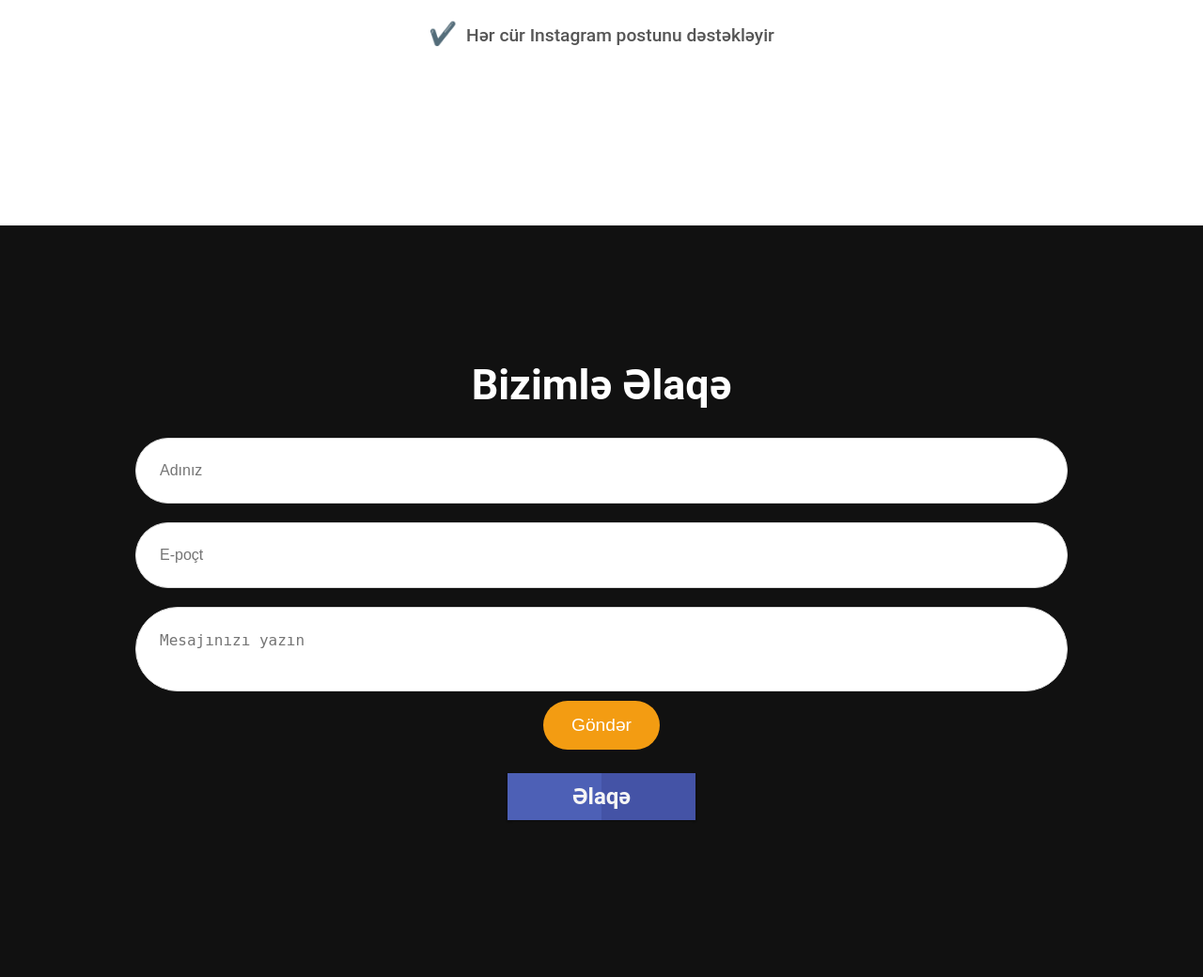
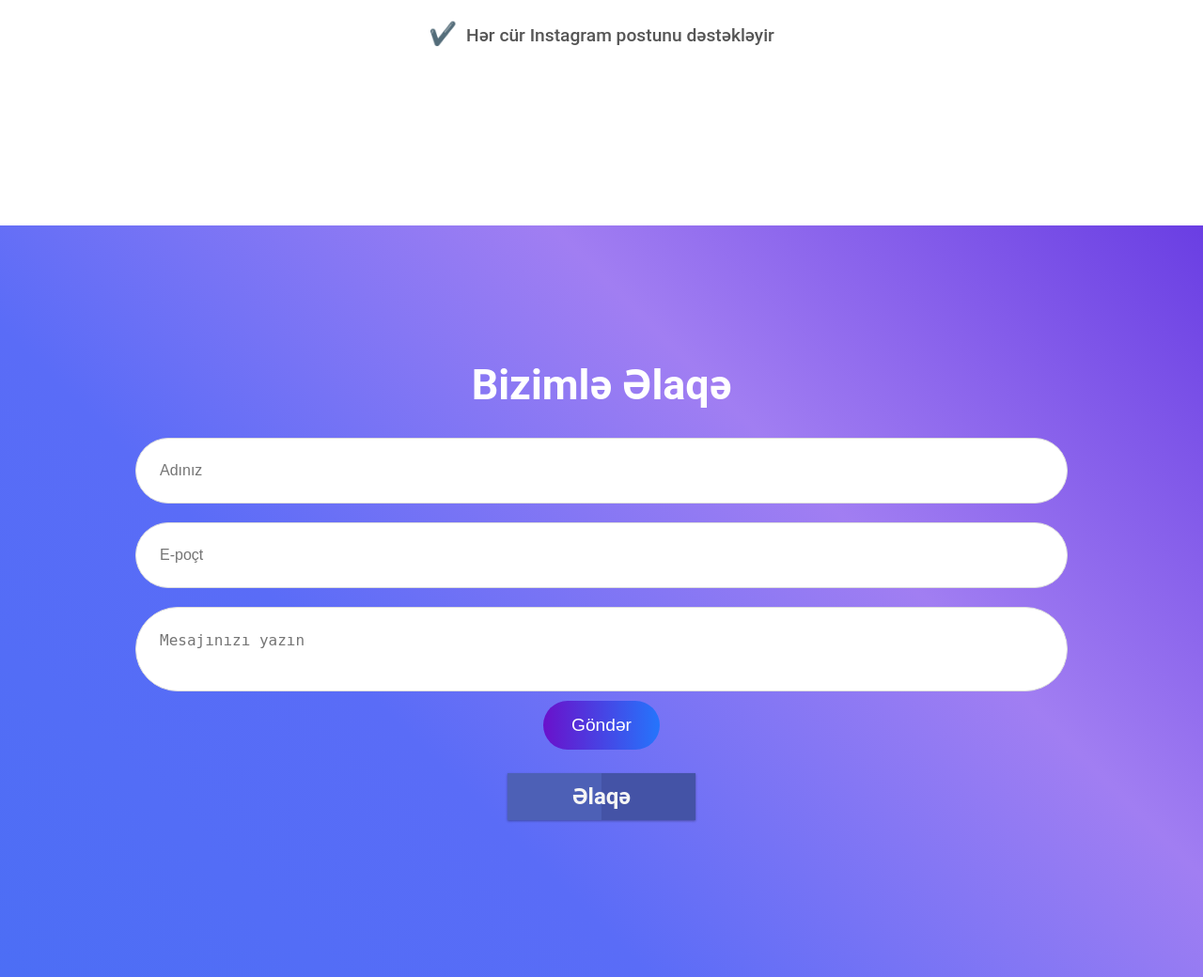
Before and after one commit to ferhadsultan98/igdownload, a Flask app: page / in a window 1280 px wide. Shown: the part 1360-2400 px from the top of the page at 94% size. Run offline with Flask 3, Linux system fonts and the light colour scheme.

Commit message:
Update index.html

```diff
--- a/templates/index.html
+++ b/templates/index.html
@@ -44,7 +44,7 @@
         backdrop-filter: blur(10px);
       }
       #navbar.scrolled a {
-        color: gray;
+        color: black;
       }
       nav ul {
         display: flex;
@@ -250,7 +250,7 @@
       /* Contact Section */
       #contact {
         height: 100vh;
-        background-color: #111;
+        background: linear-gradient(45deg, #4c6ef5, #5a6cf7, #a17ef2, #6a3ee3);
         color: white;
         padding: 80px 20px;
         text-align: center;
@@ -292,7 +292,7 @@
       #contact button {
         padding: 15px 30px;
         font-size: 1.2rem;
-        background-color: #f39c12;
+         background: linear-gradient(to right, #6a11cb, #2575fc);
         color: white;
         border: none;
         border-radius: 50px;
```
